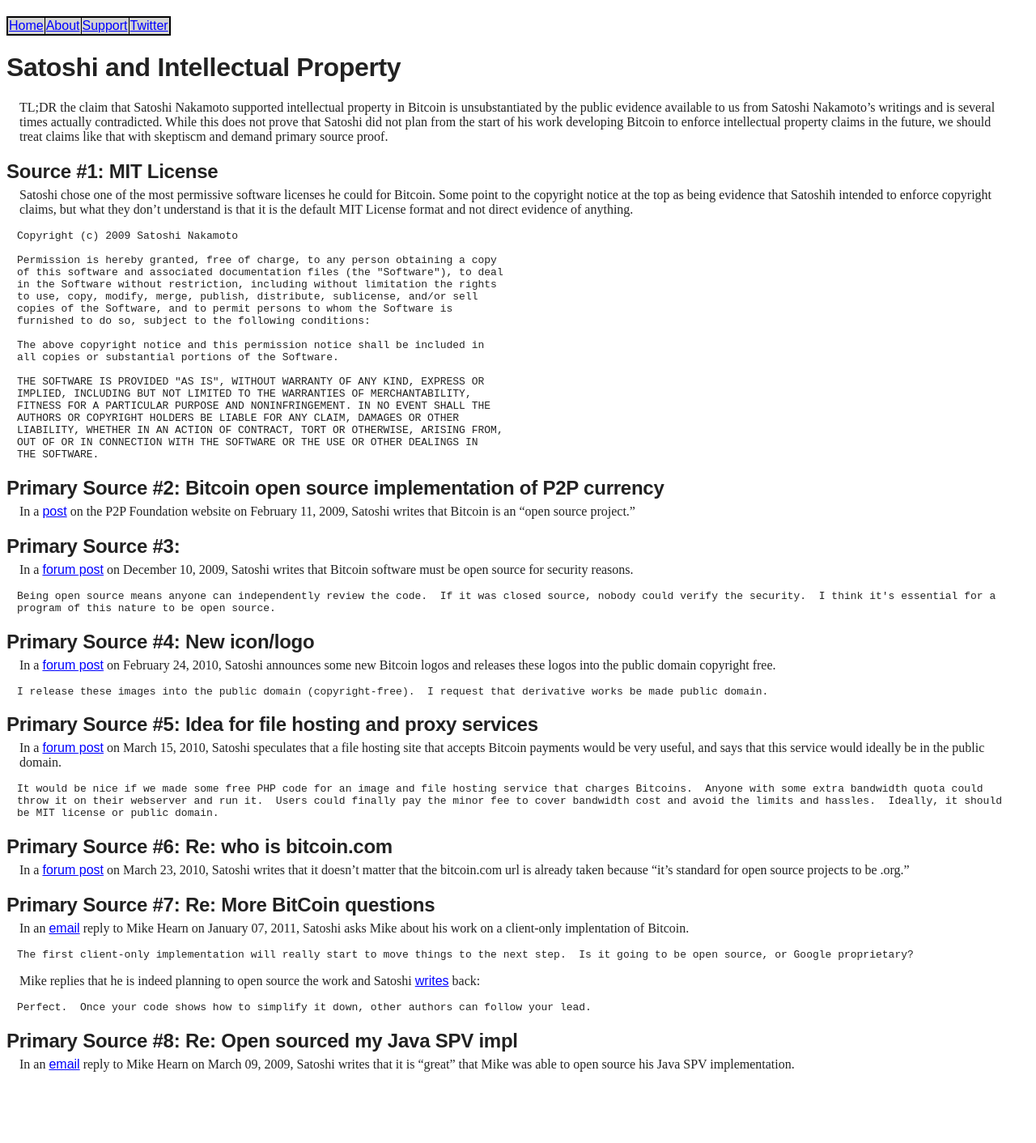
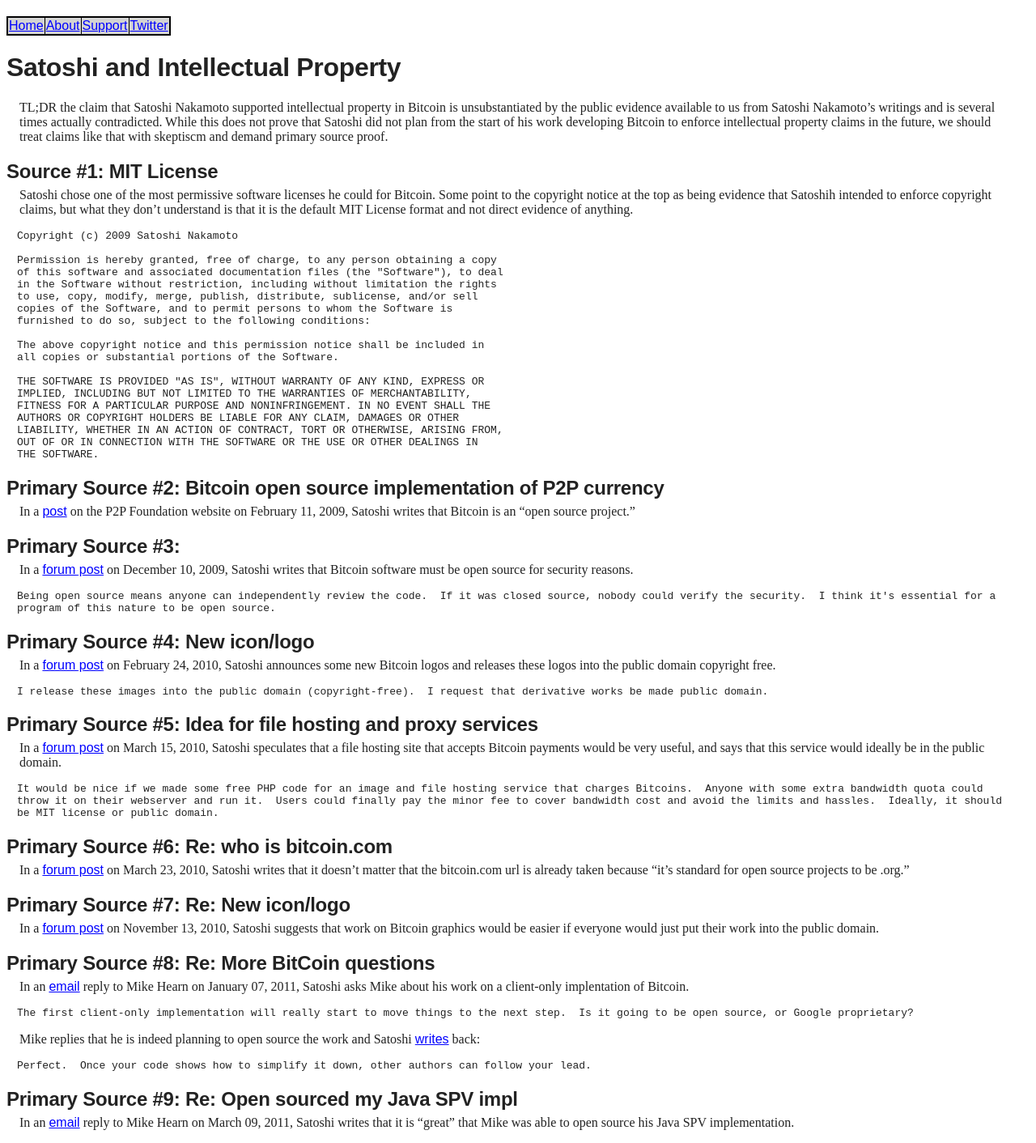
Before and after one commit to wakgill/deryk, a Jekyll site: the page built from _posts/2021-01-25-satoshi-ip.md, in a window 1280 px wide. Shown: the whole page at 81% size. Built offline with Jekyll 4.4.1, drawn with Linux system fonts in a browser that asks for light colours; before the commit the page ends 1340 px from its top, so only the background shows below that.

Commit message:
Update 2021-01-25-satoshi-ip.md

````diff
--- a/_posts/2021-01-25-satoshi-ip.md
+++ b/_posts/2021-01-25-satoshi-ip.md
@@ -67,8 +67,12 @@
 
 In a [forum post](https://wakgill.github.io/bitcoin-archive/docs/forum/bitcoin-forum/90/#selection-23.287-23.337) on March 23, 2010, Satoshi writes that it doesn't matter that the bitcoin.com url is already taken because "it's standard for open source projects to be .org."
 
+## Primary Source #7: Re: New icon/logo
 
-## Primary Source #7: Re: More BitCoin questions
+In a [forum post](https://bitcointalk.org/index.php?topic=64.msg21766#msg21766) on November 13, 2010, Satoshi suggests that work on Bitcoin graphics would be easier if everyone would just put their work into the public domain.
+
+
+## Primary Source #8: Re: More BitCoin questions
 
 In an [email](https://wakgill.github.io/bitcoin-archive/docs/emails/mike-hearn/10/#selection-27.423-2.8) reply to Mike Hearn on January 07, 2011, Satoshi asks Mike about his work on a client-only implentation of Bitcoin.
 
@@ -82,6 +86,6 @@
 Perfect.  Once your code shows how to simplify it down, other authors can follow your lead.
 ```
 
-## Primary Source #8: Re: Open sourced my Java SPV impl
+## Primary Source #9: Re: Open sourced my Java SPV impl
 
-In an [email](https://wakgill.github.io/bitcoin-archive/docs/emails/mike-hearn/13/#selection-27.691-27.835) reply to Mike Hearn on March 09, 2009, Satoshi writes that it is "great" that Mike was able to open source his Java SPV implementation.
+In an [email](https://wakgill.github.io/bitcoin-archive/docs/emails/mike-hearn/13/#selection-27.691-27.835) reply to Mike Hearn on March 09, 2011, Satoshi writes that it is "great" that Mike was able to open source his Java SPV implementation.
````
